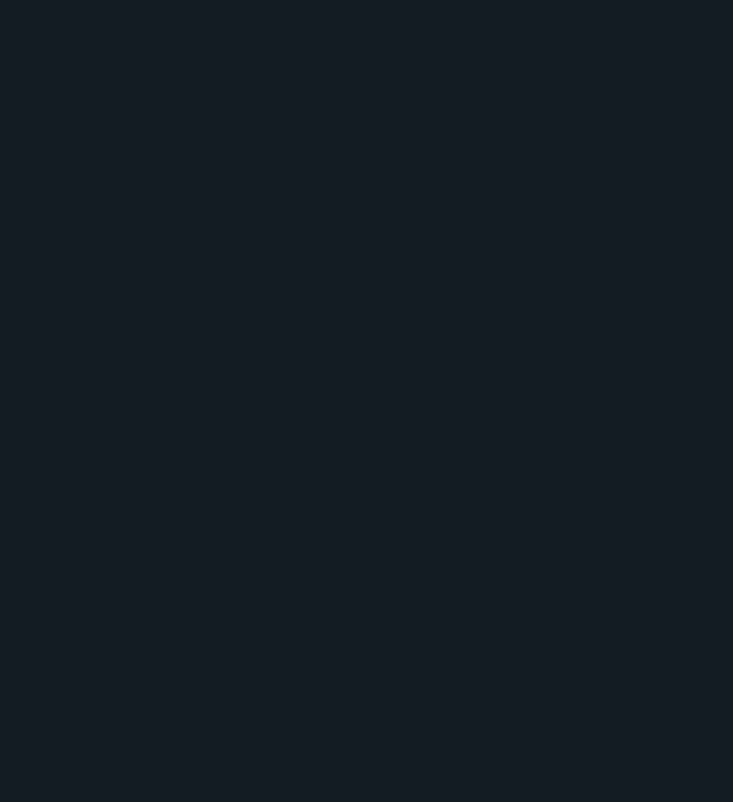
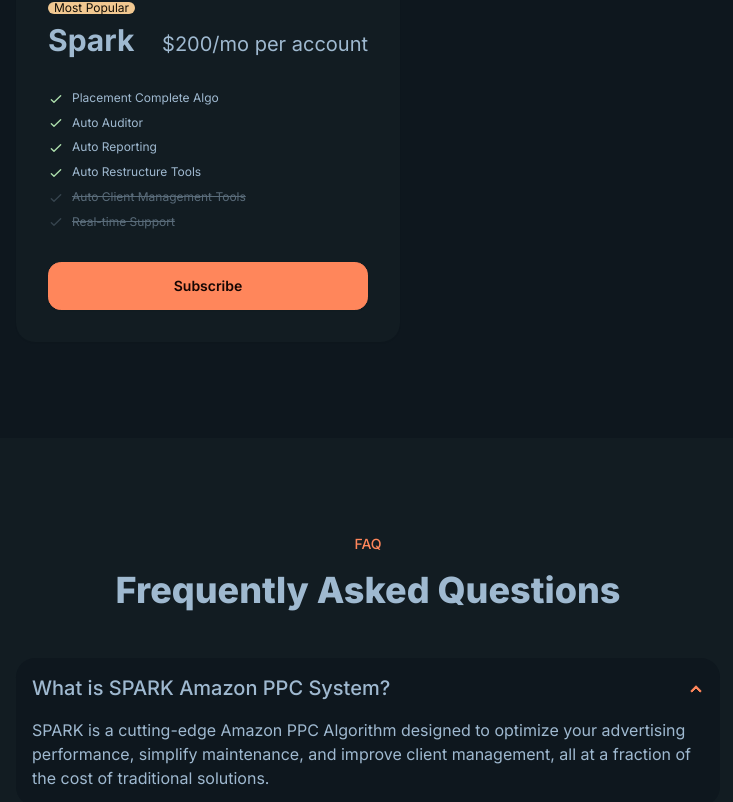
Before and after one commit to guywhodoesit/codefast-saas-2, a Next.js app: page / in a window 1280 px wide. Shown: the part 818-1620 px from the top of the page, without its empty margins (272-1005 px from the left). Before the commit the page ends 800 px from the top, so only its background shows below. Built offline with nearby package versions, Linux system fonts and the light colour scheme.

Commit message:
Polish on page & FAQ

```diff
--- a/app/layout.tsx
+++ b/app/layout.tsx
@@ -15,7 +15,7 @@
   children: React.ReactNode;
 }>) {
   return (
-    <html lang="en" data-theme="sunset">
+    <html lang="en" data-theme="sunset" className="scroll-smooth">
       <body className={inter.className}>{children}</body>
     </html>
   );
--- a/app/page.tsx
+++ b/app/page.tsx
@@ -1,36 +1,194 @@
 import ButtonLogin from "@/components/ButtonLogin";
+import FAQ from "@/components/FAQ";
 
 export default function Home() {
   const isLoggedIn = true;
+  const name = "Andrew";
 
-  //style="fontSize: 48px;"
+  const greeting1 = "Hello " + name;
+  console.log(greeting1);
+  // OUTPUT 1: "Hello Andrew"
+
+  const greeting2 = `Hello ${isLoggedIn ? name : "there"}`;
+  console.log(greeting2);
 
   return (
     <main>
+      {/* Header */}
       <section className="bg-base-300">
         <div className="flex justify-between items-center px-8 py-2 max-w-3xl mx-auto">
           <div className="font-bold">SPARK AMZ</div>
           <div className="space-x-4 max-md:hidden">
-            <a className="link link-hover">Pricing</a>
-            <a className="link link-hover">FAQ</a>
+            <a className="link link-hover" href="#pricing">
+              Pricing
+            </a>
+            <a className="link link-hover" href="#faq">
+              FAQ
+            </a>
           </div>
           <div>
             <ButtonLogin isLoggedIn={isLoggedIn} />
           </div>
         </div>
       </section>
+
+      {/* Hero */}
       <section className="text-center py-32 px-8 max-w-3xl mx-auto">
         <h1 className="text-4xl lg:text-5xl font-extrabold mb-6">
           SPARK Amazon PPC System
         </h1>
         <div className="opacity-90 mb-10">
           <h2>
-            Better performance than Pacvue at 1/10th the cost. Tools for
-            performance, Ease of maintenance, and Client Management.
+            First of its kind Amazon PPC Algorithm. Tools for Performance, Ease
+            of maintenance, and Client Management.
           </h2>
         </div>
         <ButtonLogin isLoggedIn={isLoggedIn} />
       </section>
+
+      {/* Pricing */}
+      <section className="bg-base-200" id="pricing">
+        <div className="py-24 px-8 max-w-3xl mx-auto">
+          <p className="text-sm uppercase font-medium text-center text-primary mb-4">
+            Pricing
+          </p>
+          <h2 className="text-3xl lg:text-4xl font-extrabold mb-12 text-center">
+            Better Performance than Pacvue at 1/10th the cost.
+          </h2>
+          {/* Pricing Card */}
+          <div className="card w-96 bg-base-100 shadow-sm">
+            <div className="card-body">
+              <span className="badge badge-xs badge-warning">Most Popular</span>
+              <div className="flex justify-between">
+                <h2 className="text-3xl font-bold">Spark</h2>
+                <span className="text-xl mt-2">$200/mo per account</span>
+              </div>
+              <ul className="mt-6 flex flex-col gap-2 text-xs">
+                <li>
+                  <svg
+                    xmlns="http://www.w3.org/2000/svg"
+                    className="size-4 me-2 inline-block text-success"
+                    fill="none"
+                    viewBox="0 0 24 24"
+                    stroke="currentColor"
+                  >
+                    <path
+                      strokeLinecap="round"
+                      strokeLinejoin="round"
+                      strokeWidth="2"
+                      d="M5 13l4 4L19 7"
+                    />
+                  </svg>
+                  <span>Placement Complete Algo</span>
+                </li>
+                <li>
+                  <svg
+                    xmlns="http://www.w3.org/2000/svg"
+                    className="size-4 me-2 inline-block text-success"
+                    fill="none"
+                    viewBox="0 0 24 24"
+                    stroke="currentColor"
+                  >
+                    <path
+                      strokeLinecap="round"
+                      strokeLinejoin="round"
+                      strokeWidth="2"
+                      d="M5 13l4 4L19 7"
+                    />
+                  </svg>
+                  <span>Auto Auditor</span>
+                </li>
+                <li>
+                  <svg
+                    xmlns="http://www.w3.org/2000/svg"
+                    className="size-4 me-2 inline-block text-success"
+                    fill="none"
+                    viewBox="0 0 24 24"
+                    stroke="currentColor"
+                  >
+                    <path
+                      strokeLinecap="round"
+                      strokeLinejoin="round"
+                      strokeWidth="2"
+                      d="M5 13l4 4L19 7"
+                    />
+                  </svg>
+                  <span>Auto Reporting</span>
+                </li>
+                <li>
+                  <svg
+                    xmlns="http://www.w3.org/2000/svg"
+                    className="size-4 me-2 inline-block text-success"
+                    fill="none"
+                    viewBox="0 0 24 24"
+                    stroke="currentColor"
+                  >
+                    <path
+                      strokeLinecap="round"
+                      strokeLinejoin="round"
+                      strokeWidth="2"
+                      d="M5 13l4 4L19 7"
+                    />
+                  </svg>
+                  <span>Auto Restructure Tools</span>
+                </li>
+                <li className="opacity-50">
+                  <svg
+                    xmlns="http://www.w3.org/2000/svg"
+                    className="size-4 me-2 inline-block text-base-content/50"
+                    fill="none"
+                    viewBox="0 0 24 24"
+                    stroke="currentColor"
+                  >
+                    <path
+                      strokeLinecap="round"
+                      strokeLinejoin="round"
+                      strokeWidth="2"
+                      d="M5 13l4 4L19 7"
+                    />
+                  </svg>
+                  <span className="line-through">
+                    Auto Client Management Tools
+                  </span>
+                </li>
+                <li className="opacity-50">
+                  <svg
+                    xmlns="http://www.w3.org/2000/svg"
+                    className="size-4 me-2 inline-block text-base-content/50"
+                    fill="none"
+                    viewBox="0 0 24 24"
+                    stroke="currentColor"
+                  >
+                    <path
+                      strokeLinecap="round"
+                      strokeLinejoin="round"
+                      strokeWidth="2"
+                      d="M5 13l4 4L19 7"
+                    />
+                  </svg>
+                  <span className="line-through">Real-time Support</span>
+                </li>
+              </ul>
+              <div className="mt-6">
+                <button className="btn btn-primary btn-block">Subscribe</button>
+              </div>
+            </div>
+          </div>
+        </div>
+      </section>
+
+      {/* FAQ */}
+      <section className="bg-base-100" id="faq">
+        <div className="py-24 px-8 max-w-3xl mx-auto">
+          <p className="text-sm uppercase font-medium text-center text-primary mb-4">
+            FAQ
+          </p>
+          <h2 className="text-3xl lg:text-4xl font-extrabold mb-12 text-center">
+            Frequently Asked Questions
+          </h2>
+          <FAQ />
+        </div>
+      </section>
     </main>
   );
 }
--- /dev/null
+++ b/components/FAQ.tsx
@@ -0,0 +1,44 @@
+// components/FAQ.js
+import React from "react";
+
+const FAQ = () => {
+  const faqs = [
+    {
+      question: "What is SPARK Amazon PPC System?",
+      answer:
+        "SPARK is a cutting-edge Amazon PPC Algorithm designed to optimize your advertising performance, simplify maintenance, and improve client management, all at a fraction of the cost of traditional solutions.",
+    },
+    {
+      question: "How much does SPARK cost compared to Pacvue?",
+      answer:
+        "SPARK costs only $200/month per account, which is 1/10th the cost of Pacvue, while delivering better performance results.",
+    },
+    {
+      question: "What features are included in SPARK?",
+      answer:
+        "SPARK includes Placement Complete Algorithm, Auto Auditor, Auto Reporting, and Auto Restructure Tools. Additional features like Auto Client Management Tools and Real-time Support are coming soon.",
+    },
+  ];
+
+  return (
+    <div className="space-y-6">
+      {faqs.map((faq, index) => (
+        <div key={index} className="collapse collapse-arrow bg-base-200">
+          <input
+            type="checkbox"
+            name={`faq-accordion-${index}`}
+            defaultChecked={index === 0}
+          />
+          <div className="collapse-title text-xl font-medium after:!text-primary">
+            {faq.question}
+          </div>
+          <div className="collapse-content">
+            <p>{faq.answer}</p>
+          </div>
+        </div>
+      ))}
+    </div>
+  );
+};
+
+export default FAQ;
```
Also changed, not shown: .eslintrc.json.
